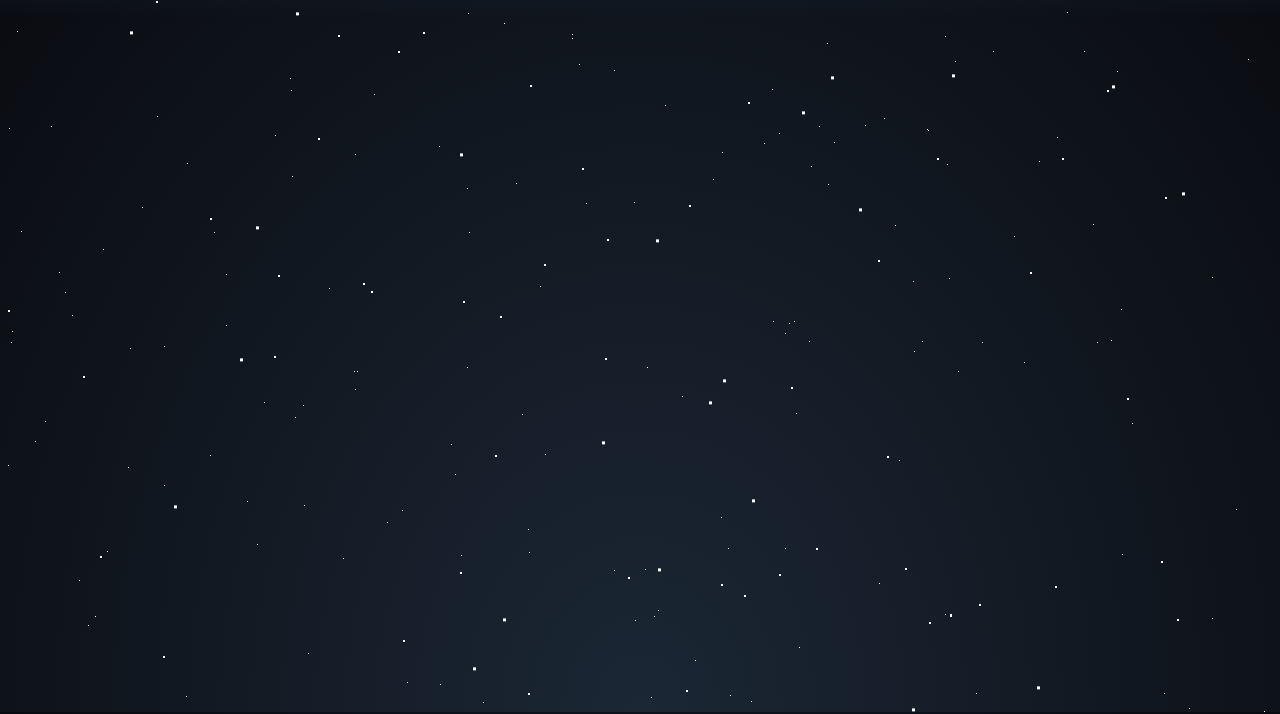
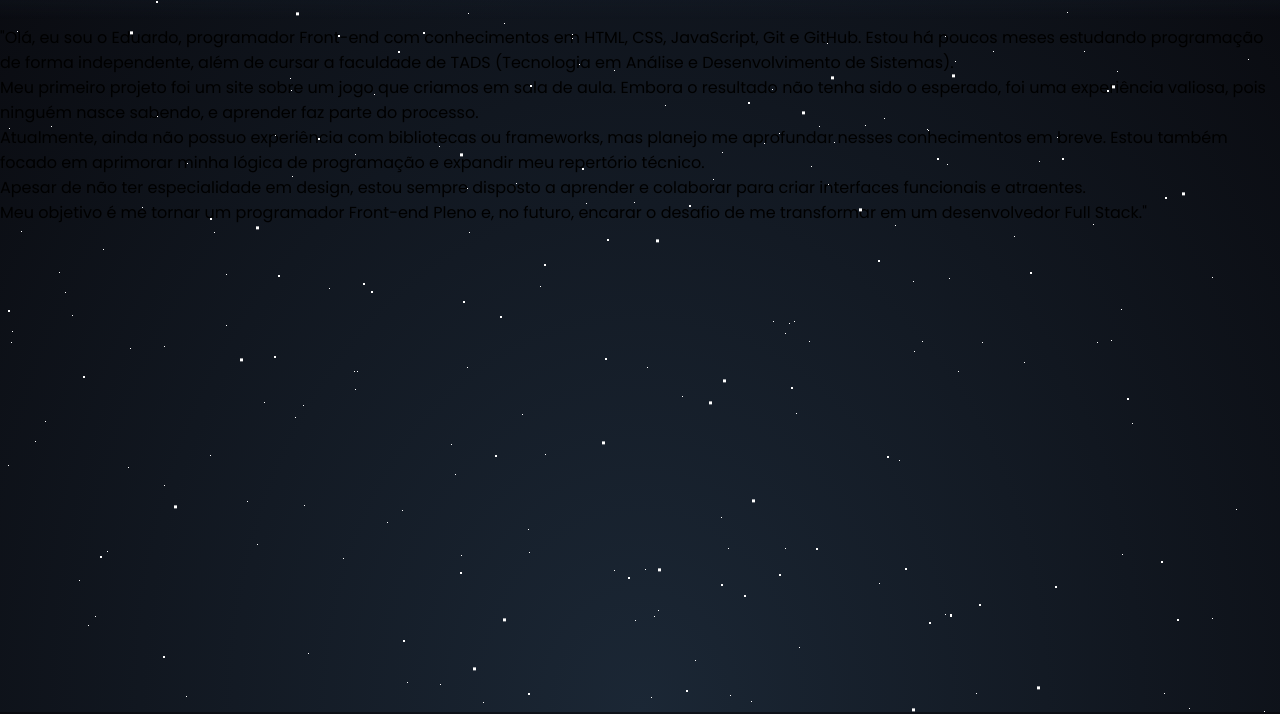
Before and after one commit to EduardoRigobeli/Portifolio, a plain HTML site: page src/sobre.html in a window 1280 px wide. Shown: the part 88-802 px from the top of the page. Drawn offline with nearby package versions, Linux system fonts and the light colour scheme.

Commit message:
Apresentação

```diff
--- a/css/style.css
+++ b/css/style.css
@@ -70,7 +70,10 @@ header > .link-img > img {
     width: 100%;
 }
 
-/*CORPO E TITULO*/
+/* SOBRE */
+
+
+/* INDEX E TITULO */
 html {
     height: 100%;
     overflow: hidden;
--- a/src/sobre.html
+++ b/src/sobre.html
@@ -44,6 +44,26 @@
         <div id="stars"></div>
         <div id="stars2"></div>
         <div id="stars3"></div>
+        <span id="corpo">
+            <p>
+                "Olá, eu sou o Eduardo, programador Front-end com conhecimentos em HTML, CSS, JavaScript, Git e GitHub. Estou há poucos meses estudando programação de forma independente, além de cursar a faculdade de TADS (Tecnologia em Análise e Desenvolvimento de Sistemas).
+            </p>
+            <p>
+                Meu primeiro projeto foi um site sobre um jogo que criamos em sala de aula. Embora o resultado não tenha sido o esperado, foi uma experiência valiosa, pois ninguém nasce sabendo, e aprender faz parte do processo.
+            </p>
+
+            <p>
+                Atualmente, ainda não possuo experiência com bibliotecas ou frameworks, mas planejo me aprofundar nesses conhecimentos em breve. Estou também focado em aprimorar minha lógica de programação e expandir meu repertório técnico.
+            </p>
+
+            <p>
+                Apesar de não ter especialidade em design, estou sempre disposto a aprender e colaborar para criar interfaces funcionais e atraentes.
+            </p>
+
+            <p>
+                Meu objetivo é me tornar um programador Front-end Pleno e, no futuro, encarar o desafio de me transformar em um desenvolvedor Full Stack."
+            </p>
+        </span>
     </section>
 </body>
 </html>
```
